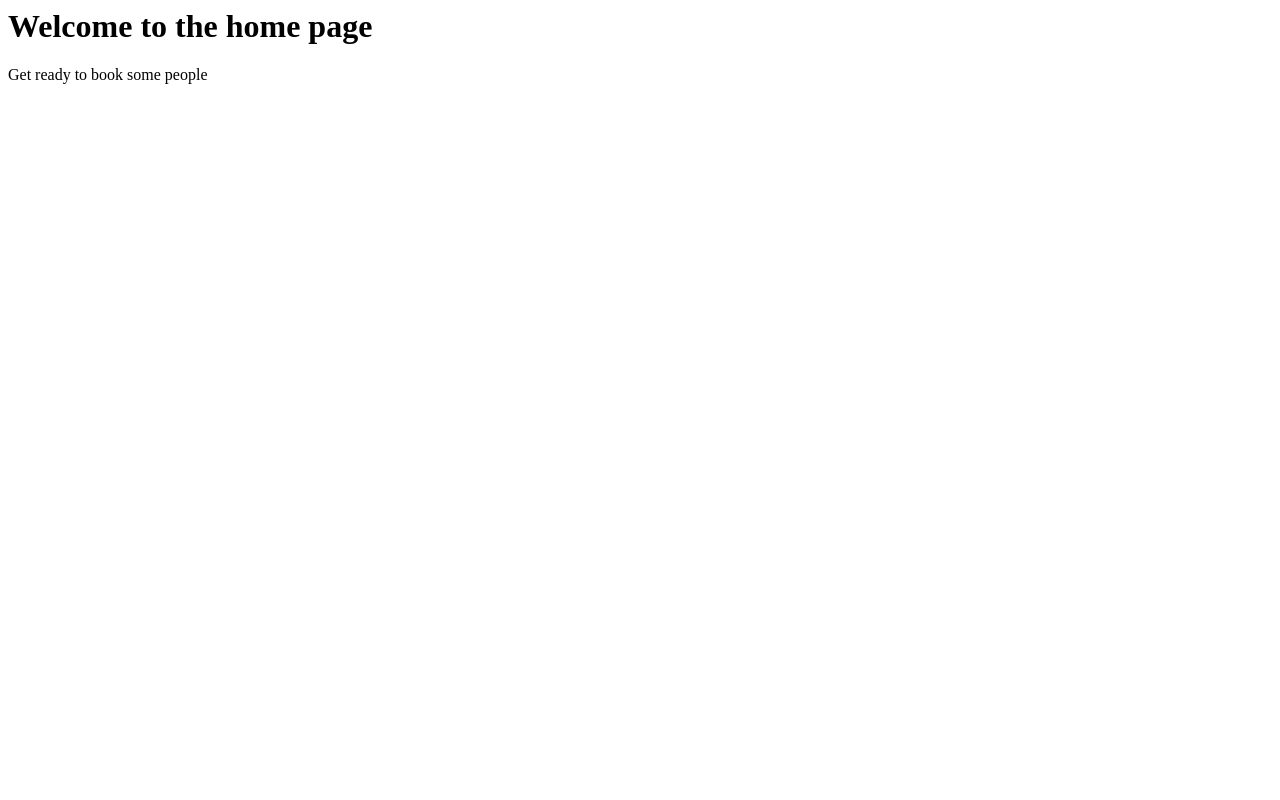
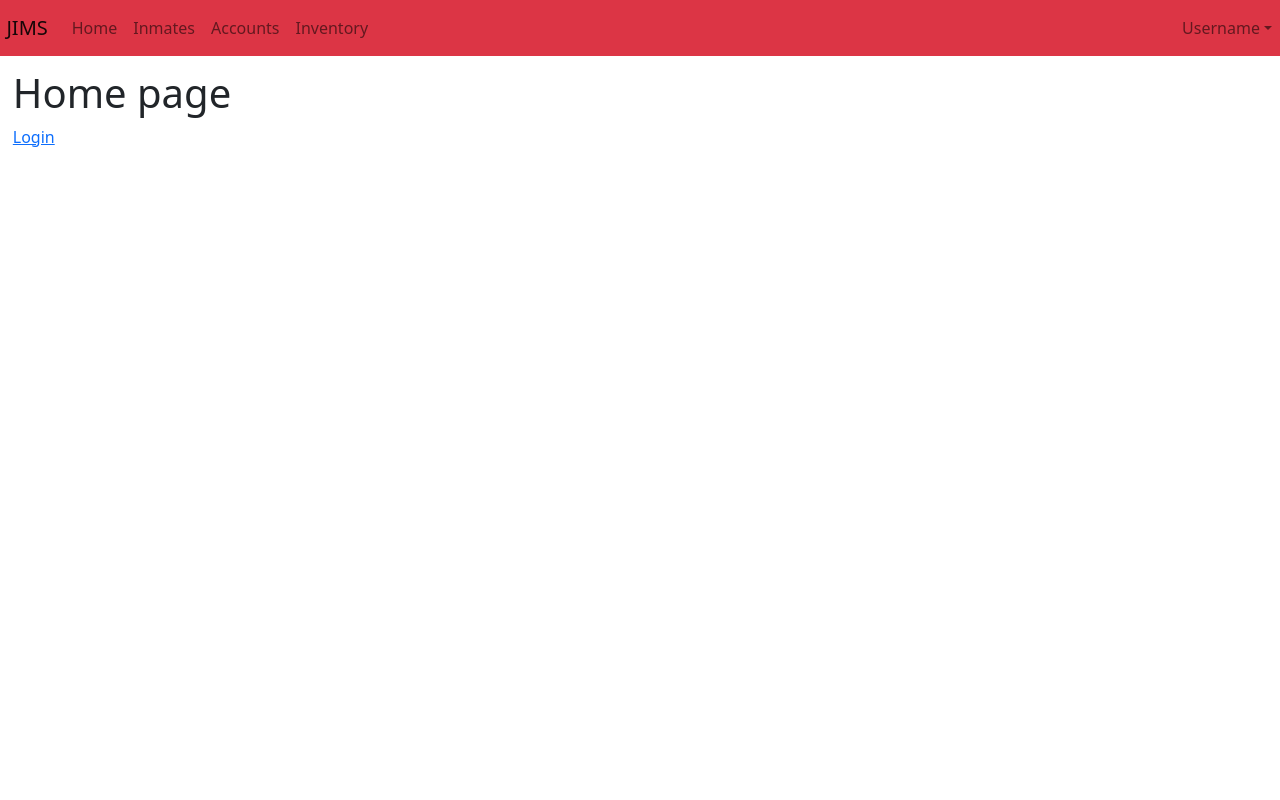
Before and after one commit to kobibell/Warden-Web-Wizards-JIMS, a Django app: template src/jims_project/templates/home_page.html in a window 1280 px wide. Run offline with Django 4.2, Linux system fonts and the light colour scheme; the template is opened without the code that fills it, so the values that code supplies are empty.

Commit message:
Changed home page login to "a" button, not form

```diff
--- a/src/jims_project/templates/home_page.html
+++ b/src/jims_project/templates/home_page.html
@@ -1,7 +1,9 @@
-<h1>Welcome to the home page</h1>
-
-<body>
-
-Get ready to book some people
-
-</body>
+{% extends 'base.html' %}
+{% block content %}
+<div>
+    <h1>
+        Home page
+    </h1>
+</div>
+<a type="button" href="/login/">Login</a>
+{% endblock %}
```
